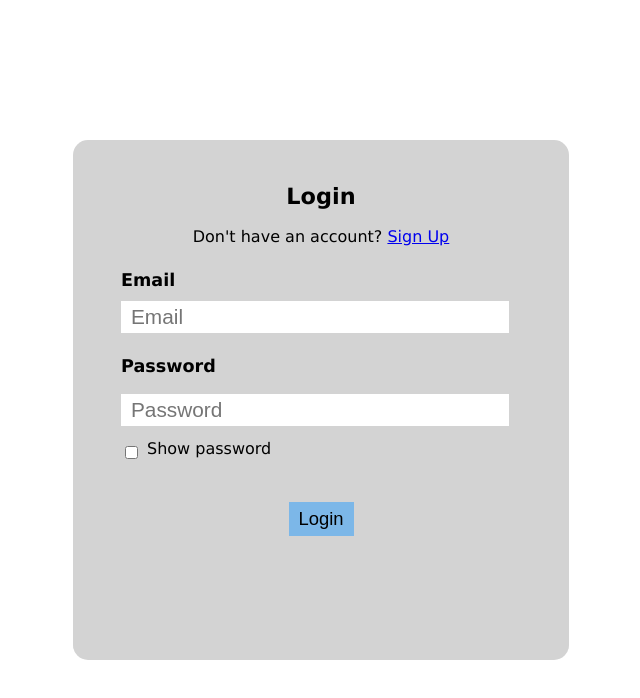
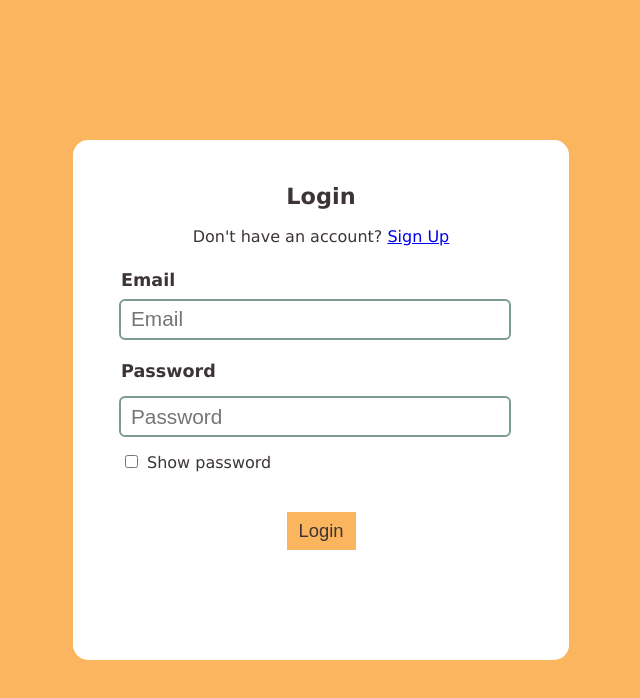
Before and after one commit to Obamium37/sunrise-app, a Next.js app in the folder sunrise-app/: page / in a window 1280 px wide. Shown: the top 698 px of the page, without its empty margins (319-959 px from the left). Built offline with nearby package versions, Linux system fonts and the light colour scheme; no server answers.

Commit message:
Styling changes
updated style on sign in and log in page, started work on style for sidebar.

```diff
--- a/sunrise-app/src/app/home/home.module.css
+++ b/sunrise-app/src/app/home/home.module.css
@@ -1,5 +1,6 @@
 .container {
     display: flex;
+    background-color: white;
 }
 
 .content {
--- a/sunrise-app/src/app/login.module.css
+++ b/sunrise-app/src/app/login.module.css
@@ -1,5 +1,5 @@
 .login-box {
-    background-color: lightgray;
+    background-color: white;
     border-radius: 15px;
     position: fixed;
     inset: 0px;
@@ -17,14 +17,17 @@
 .header {
     text-align: center;
     font-size: 1.4rem;
+    color: rgba(60, 52, 55);
 }
 
 .under-header {
     text-align: center;
+    color: rgba(60, 52, 55);
 }
 
 .form {
     margin-top: 1.5rem;
+    color: rgba(60, 52, 55);
 }
 
 .account-details-input {
@@ -37,7 +40,12 @@
     padding-bottom: 4px;
     width: 23.5rem;
     max-width: 30rem;
-    outline: none;
+    height: 1.8rem;
+    outline: solid;
+    outline-color: rgb(122, 156, 149);
+    outline-width: 2px;
+    border-radius: 4px;
+    color: rgba(60, 52, 55, 90%);
 }
 
 .submit-button-container {
@@ -47,10 +55,16 @@
 }
 
 .submit-button {
-    background-color: rgb(124, 183, 232);
+    background-color: rgb(251, 181, 95);
+    color: rgb(60, 52, 55);
     border: none;
-    padding: 6px 10px 6px 10px;
+    padding: 8px 12px 8px 12px;
     font-size: 1.15rem;
+}
+
+.submit-button:hover {
+    background-color: rgb(229, 108, 110);
+    color: white;
 }
 
 .account-details-headers {
@@ -70,7 +84,7 @@
 
 .show-password-container {
   display: flex;
-  align-items: center;
+  align-items: baseline;
   gap: 6px;
   margin-top: 0.4rem;
 }
--- a/sunrise-app/src/app/signup/signup.module.css
+++ b/sunrise-app/src/app/signup/signup.module.css
@@ -1,5 +1,5 @@
 .signup-box {
-    background-color: lightgray;
+    background-color: white;
     border-radius: 15px;
     position: fixed;
     inset: 0px;
@@ -18,14 +18,17 @@
 .header {
     text-align: center;
     font-size: 1.4rem;
+    color: rgba(60, 52, 55);
 }
 
 .under-button {
     text-align: center;
+    color: rgba(60, 52, 55);
 }
 
 .form {
-    margin-top: 1.5rem;
+    margin-top: 3rem;
+    color: rgba(60, 52, 55);
 }
 
 .account-details-input {
@@ -38,7 +41,12 @@
     padding-bottom: 4px;
     width: 23.5rem;
     max-width: 30rem;
-    outline: none;
+    height: 1.8rem;
+    outline: solid;
+    outline-color: rgb(122, 156, 149);
+    outline-width: 2px;
+    border-radius: 4px;
+    color: rgba(60, 52, 55, 90%);
 }
 
 .submit-button-container {
@@ -48,10 +56,16 @@
 }
 
 .submit-button {
-    background-color: rgb(124, 183, 232);
+    background-color: rgb(251, 181, 95);
+    color: rgb(60, 52, 55);
     border: none;
-    padding: 6px 10px 6px 10px;
+    padding: 8px 12px 8px 12px;
     font-size: 1.15rem;
+}
+
+.submit-button:hover {
+    background-color: rgb(229, 108, 110);
+    color: white;
 }
 
 .account-details-headers {
--- a/sunrise-app/src/app/styles/globals.css
+++ b/sunrise-app/src/app/styles/globals.css
@@ -1,3 +1,5 @@
 body {
     font-family: Verdana, sans-serif;
+    background-color: rgb(251, 181, 95);
+    color: rgb(60, 52, 55);
 }
```
Also changed, not shown: sunrise-app/src/components/SidebarLayout.js (+3 -5 lines), sunrise-app/src/components/SidebarLayout.module.css (+12 -7 lines).
